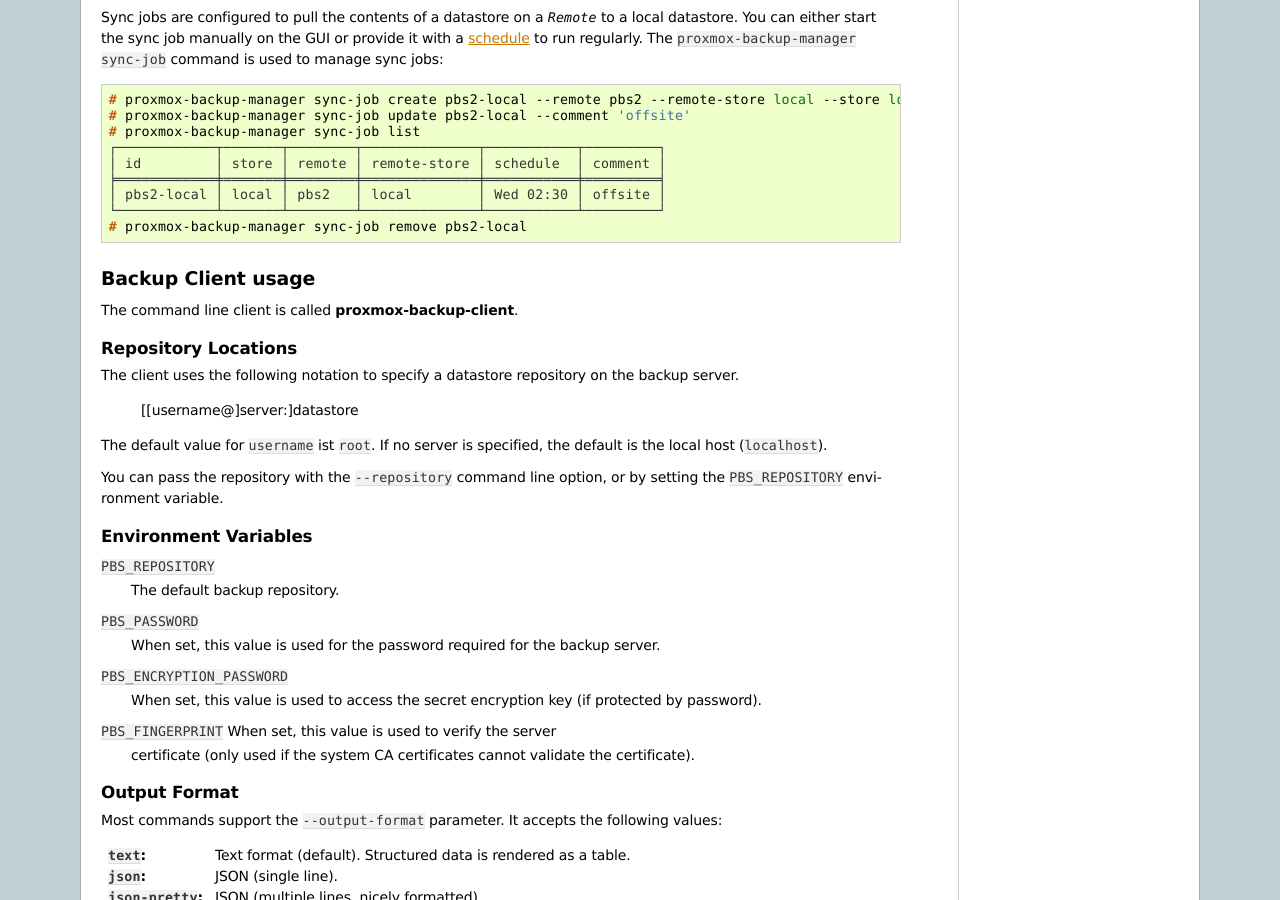
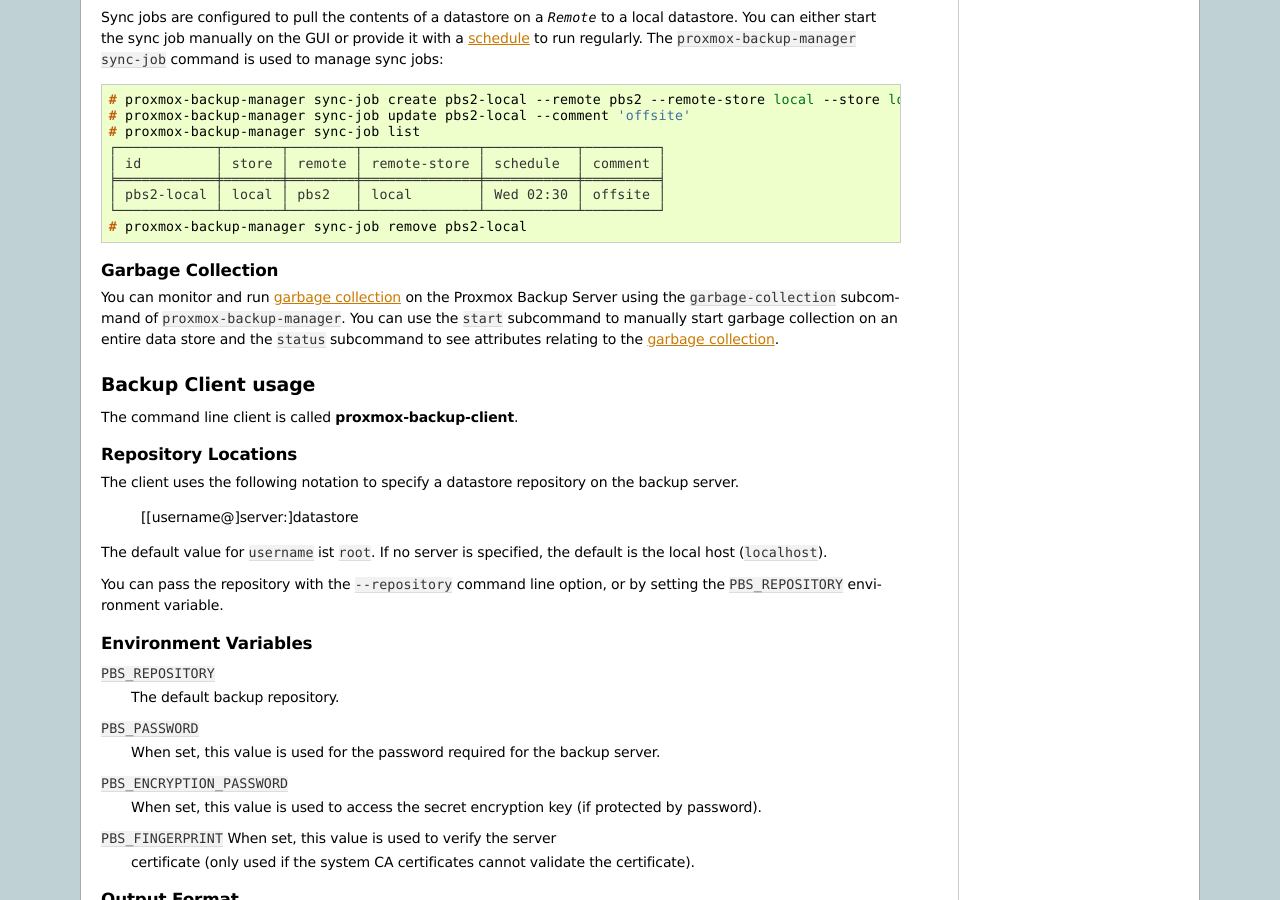
Before and after one commit to proxmox/proxmox-backup, a Sphinx documentation site: the page built from docs/administration-guide.rst, in a window 1280 px wide and 900 px high, scrolled down 7990 px. Built offline with Sphinx 7.4.7, drawn with Linux system fonts in a browser that asks for light colours.

Commit message:
Add section "Garbage Collection"
Add the section "Garbage Collection" to section "Backup Server
Management". This briefly explains the "garbage-collection"
subcommand of "proxmox-backup-manager"

Signed-off-by: Dylan Whyte <d.whyte@proxmox.com>

```diff
--- a/docs/administration-guide.rst
+++ b/docs/administration-guide.rst
@@ -594,6 +594,14 @@
   │ pbs2-local │ local │ pbs2   │ local        │ Wed 02:30 │ offsite │
   └────────────┴───────┴────────┴──────────────┴───────────┴─────────┘
   # proxmox-backup-manager sync-job remove pbs2-local
+
+Garbage Collection
+~~~~~~~~~~~~~~~~~~
+You can monitor and run :ref:`garbage collection <garbage-collection>` on the
+Proxmox Backup Server using the ``garbage-collection`` subcommand of
+``proxmox-backup-manager``. You can use the ``start`` subcommand to manually start garbage
+collection on an entire data store and the ``status`` subcommand to see
+attributes relating to the :ref:`garbage collection <garbage-collection>`.
 
 
 Backup Client usage
```
